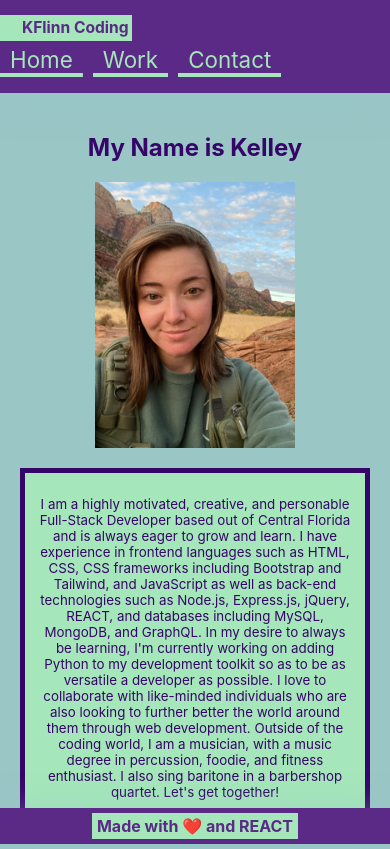
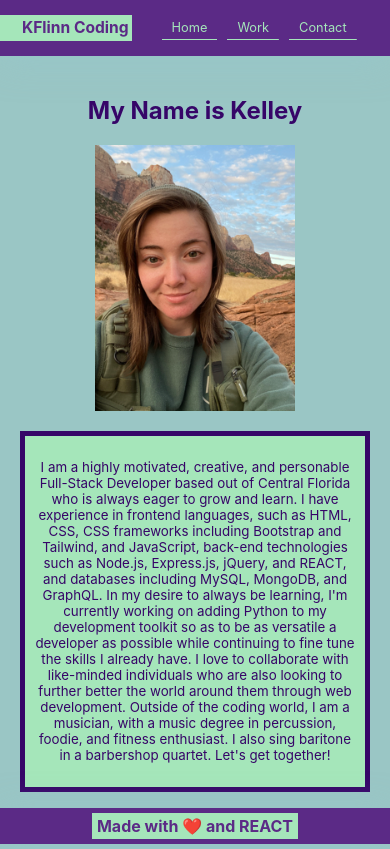
Before and after one commit to kflinnn/REACT-to-KFlinn-Coding, a React (Create React App) app: page / in a window 390 px wide. Built offline with nearby package versions, Linux system fonts and the light colour scheme.

Commit message:
added media query to navigation

```diff
--- a/src/components/About/index.js
+++ b/src/components/About/index.js
@@ -10,7 +10,7 @@ export default function About() {
                 <img src={Profile} alt="Kelley" class="profile-picture" />
 
             <div class="bio-text-box">
-                <p>I am a highly motivated, creative, and personable Full-Stack Developer based out of Central Florida and is always eager to grow and learn. I have experience in frontend languages such as HTML, CSS, CSS frameworks including Bootstrap and Tailwind, and JavaScript as well as back-end technologies such as Node.js, Express.js, jQuery, REACT, and databases including MySQL, MongoDB, and GraphQL. In my desire to always be learning, I'm currently working on adding Python to my development toolkit so as to be as versatile a developer as possible. I love to collaborate with like-minded individuals who are also looking to further better the world around them through web development. Outside of the coding world, I am a musician, with a music degree in percussion, foodie, and fitness enthusiast. I also sing baritone in a barbershop quartet. Let's get together!</p>
+                <p>I am a highly motivated, creative, and personable Full-Stack Developer based out of Central Florida who is always eager to grow and learn. I have experience in frontend languages, such as HTML, CSS, CSS frameworks including Bootstrap and Tailwind, and JavaScript, back-end technologies such as Node.js, Express.js, jQuery, and REACT, and databases including MySQL, MongoDB, and GraphQL. In my desire to always be learning, I'm currently working on adding Python to my development toolkit so as to be as versatile a developer as possible while continuing to fine tune the skills I already have. I love to collaborate with like-minded individuals who are also looking to further better the world around them through web development. Outside of the coding world, I am a musician, with a music degree in percussion, foodie, and fitness enthusiast. I also sing baritone in a barbershop quartet. Let's get together!</p>
                 </div>
             </div>
         </main>
--- a/src/components/Header/style.css
+++ b/src/components/Header/style.css
@@ -50,6 +50,13 @@ nav {
         color: var(--primary);
     }
 
+    @media screen and (max-width: 768px) {
+      nav a {
+        font-size: 0.8rem;
+        background-size: 100% 0.1em;
+      }
+    }
+
     /* @media screen and (max-width: 768px) {
         nav {
           flex-direction: column;
```
